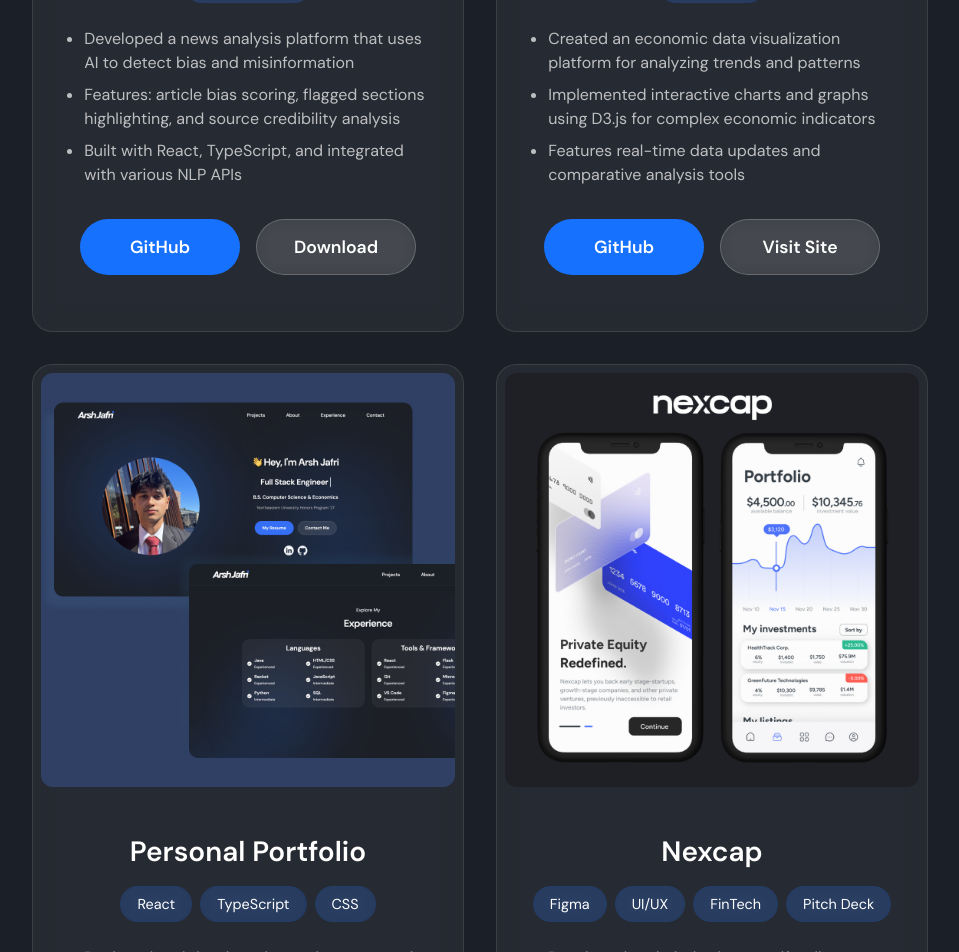
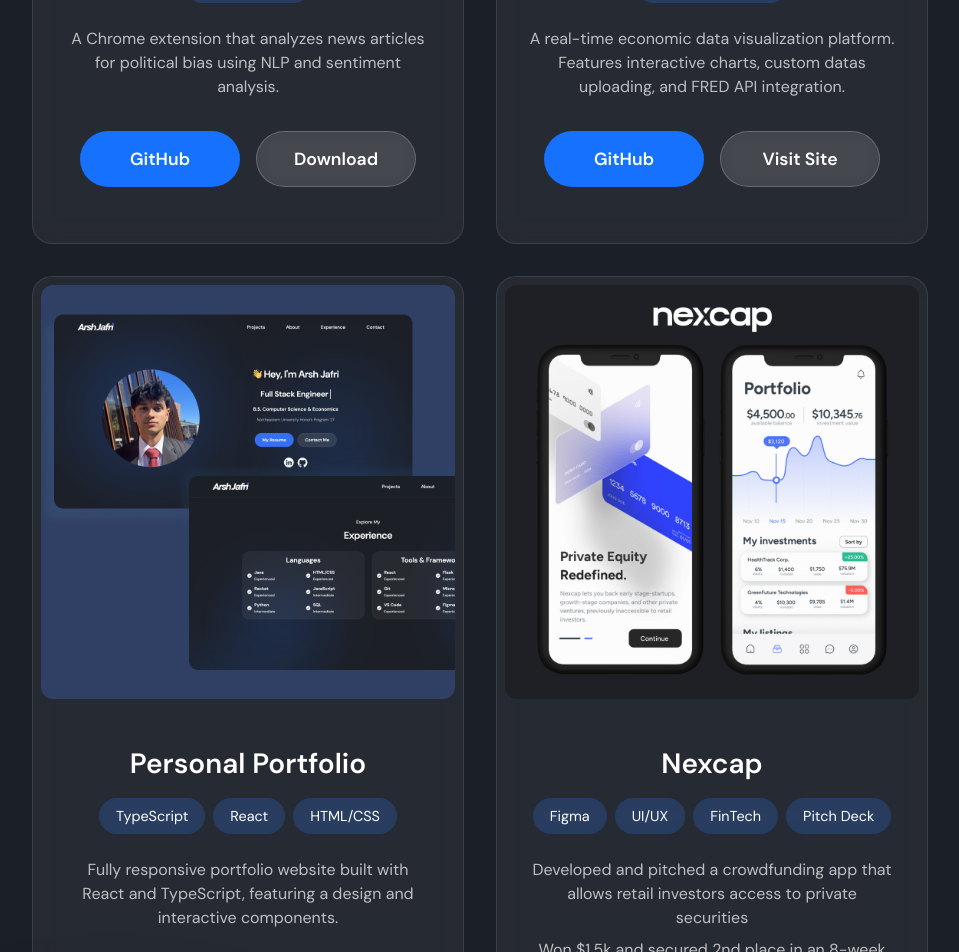
Before and after one commit to Arsh-Jafri/personal-portfolio, a React (Create React App) app: page / in a window 1280 px wide. Shown: the part 1720-2672 px from the top of the page, without its empty margins (160-1119 px from the left). Built offline with nearby package versions, Linux system fonts and the light colour scheme; the HTML template or start-up script is replaced by a standard one.

Commit message:
Updated projects

```diff
--- a/src/components/Projects/Projects.tsx
+++ b/src/components/Projects/Projects.tsx
@@ -31,11 +31,9 @@
       id: 1,
       title: "Clearview",
       image: ClearviewProject,
-      tags: ["React", "TypeScript", "AI", "News Analysis"],
+      tags: ["NLP", "JavaScript", "HTML/CSS", "Web Scraping"],
       description: [
-        "Developed a news analysis platform that uses AI to detect bias and misinformation",
-        "Features: article bias scoring, flagged sections highlighting, and source credibility analysis",
-        "Built with React, TypeScript, and integrated with various NLP APIs"
+        "A Chrome extension that analyzes news articles for political bias using NLP and sentiment analysis."
       ],
       buttons: [
         { text: "GitHub", link: "https://github.com/Arsh-Jafri/clearview" },
@@ -46,11 +44,9 @@
       id: 2,
       title: "Econostats",
       image: EconostatsProject,
-      tags: ["React", "D3.js", "Data Visualization", "Economics"],
+      tags: ["Python", "Flask", "HTML/CSS", "Data Visualization"],
       description: [
-        "Created an economic data visualization platform for analyzing trends and patterns",
-        "Implemented interactive charts and graphs using D3.js for complex economic indicators",
-        "Features real-time data updates and comparative analysis tools"
+        "A real-time economic data visualization platform. Features interactive charts, custom datas uploading, and FRED API integration."
       ],
       buttons: [
         { text: "GitHub", link: "https://github.com/Arsh-Jafri/econostats" },
@@ -61,11 +57,9 @@
       id: 3,
       title: "Personal Portfolio",
       image: WebsiteProject,
-      tags: ["React", "TypeScript", "CSS"],
+      tags: ["TypeScript", "React", "HTML/CSS"],
       description: [
-        "Designed and developed a modern, responsive portfolio website using React and TypeScript",
-        "Implemented custom animations, responsive design, and interactive UI components",
-        "Optimized performance and accessibility following best practices"
+        "Fully responsive portfolio website built with React and TypeScript, featuring a design and interactive components."
       ],
       buttons: [
         { text: "GitHub", link: "https://github.com/Arsh-Jafri/personal-portfolio" },
--- a/src/styles/components/projects.css
+++ b/src/styles/components/projects.css
@@ -120,11 +120,11 @@
 }
 
 .project-description {
-  list-style-type: disc;
-  padding-left: 1.2rem;
+  list-style-type: none;
+  padding-left: 0;
   margin-bottom: 1.5rem;
   color: rgba(255, 255, 255, 0.7);
-  text-align: left;
+  text-align: center;
 }
 
 .project-description li {
```
Also changed, not shown: 1 other file (tests, documents, lock files or other folders).
